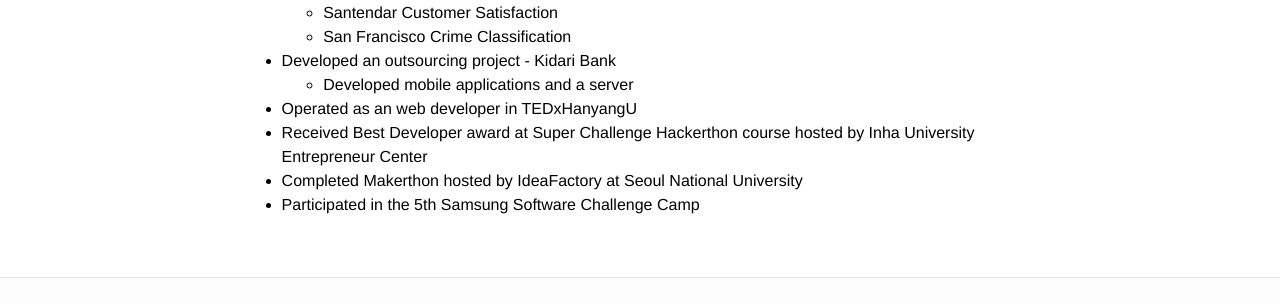
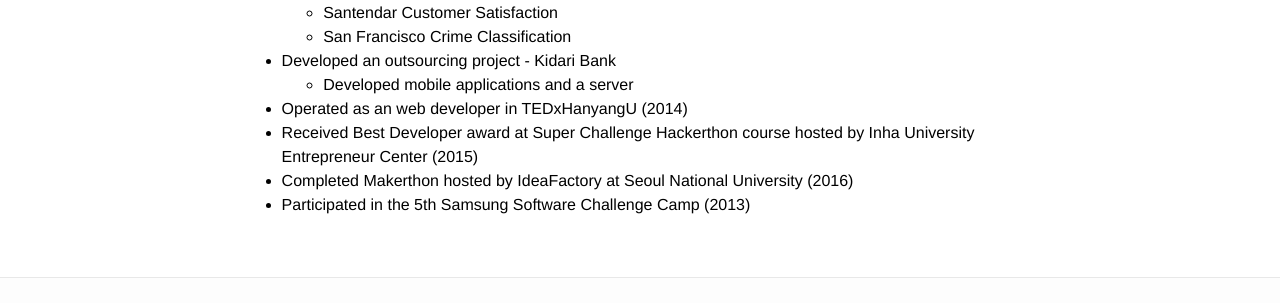
Before and after one commit to JeongMinCha/jeongmincha.github.com, a Jekyll site: the page built from cv-eng.md, in a window 1280 px wide. Shown: the part 1871-2174 px from the top of the page. Built offline with Jekyll 4.4.1, drawn with Linux system fonts in a browser that asks for light colours.

Commit message:
Add date of special points

```diff
--- a/cv-eng.md
+++ b/cv-eng.md
@@ -58,7 +58,7 @@
     - San Francisco Crime Classification
 - Developed an outsourcing project - Kidari Bank
     - Developed mobile applications and a server
-- Operated as an web developer in TEDxHanyangU
-- Received Best Developer award at Super Challenge Hackerthon course hosted by Inha University Entrepreneur Center
-- Completed Makerthon hosted by IdeaFactory at Seoul National University
-- Participated in the 5th Samsung Software Challenge Camp
+- Operated as an web developer in TEDxHanyangU (2014)
+- Received Best Developer award at Super Challenge Hackerthon course hosted by Inha University Entrepreneur Center (2015)
+- Completed Makerthon hosted by IdeaFactory at Seoul National University (2016)
+- Participated in the 5th Samsung Software Challenge Camp (2013)
```
Also changed, not shown: cv-kor.md (+4 -4 lines).
